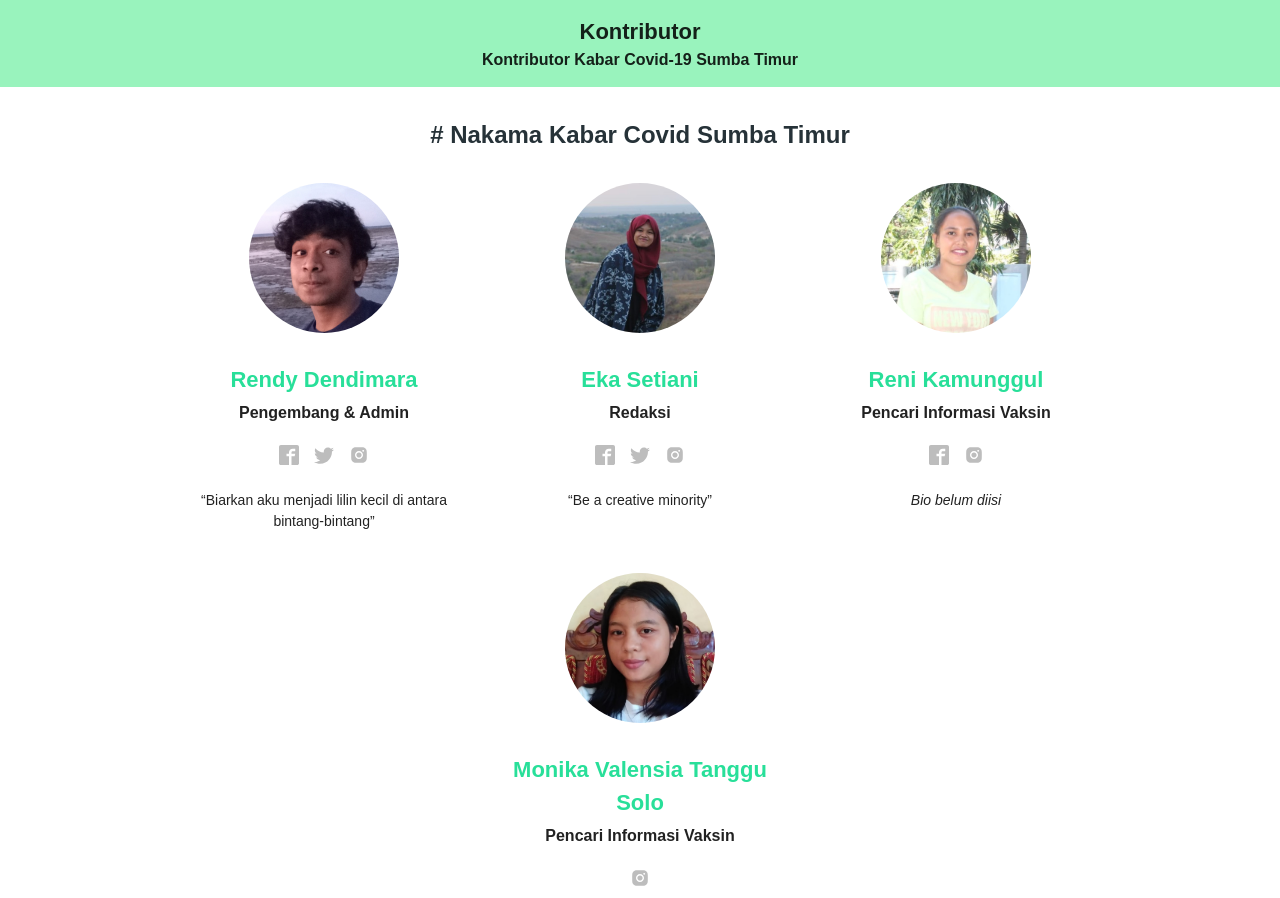
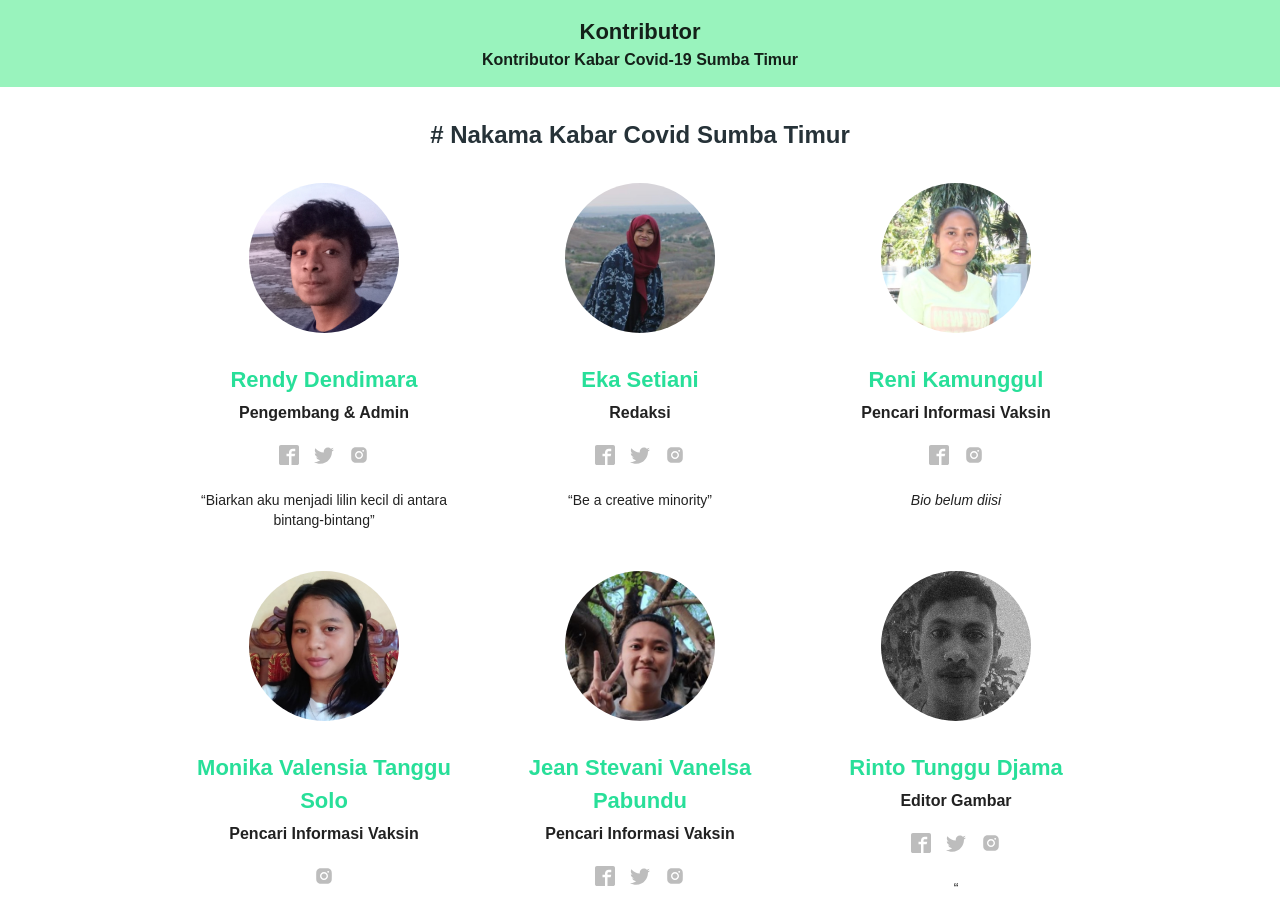
Before and after one commit to Rendydinar/Kabar-Covid-Sumba-Timur, a Next.js app: page /kontributor in a window 1280 px wide. Shown: the top 898 px of the page. Built offline with nearby package versions, Linux system fonts and the light colour scheme; no server answers.

Commit message:
Add contributor: - Jean Stevani Vanelsa Pabundu - Rinto Tunggu Djama

```diff
--- a/components/CardKontributor/index.tsx
+++ b/components/CardKontributor/index.tsx
@@ -51,9 +51,10 @@ const CardKontributor: React.FC<IProps> = (props) => {
         ) : undefined}
       </div>
       {props.contributor.bio ? (
-        <Typography className={classes.bio}>
-          <q>{props.contributor.bio}</q>
-        </Typography>
+        <div
+          className={classes.bio}
+          dangerouslySetInnerHTML={{ __html: props.contributor.bio }}
+        />
       ) : (
         <Typography className={classNames(classes.bio, 'noBio')}>
           Bio belum diisi
--- a/data/kontributor.json
+++ b/data/kontributor.json
@@ -5,7 +5,7 @@
       "facebook":"https://www.facebook.com/profile.php?id=100010536482965",
       "instagram":"https://www.instagram.com/r3ndydinar/",
       "twitter":"https://twitter.com/r3ndyDinar",
-      "bio":"Biarkan aku menjadi lilin kecil di antara bintang-bintang",
+      "bio":"<q>Biarkan aku menjadi lilin kecil di antara bintang-bintang</q>",
       "position":"Pengembang & Admin",
       "img_url": "/images/rendy.jpg"
     },
@@ -14,7 +14,7 @@
       "facebook":"https://www.facebook.com/eka.setiani.5268",
       "instagram":"https://www.instagram.com/eka_setiani_/",
       "twitter":"https://twitter.com/eka_setiani_",
-      "bio":"Be a creative minority",
+      "bio":"<q>Be a creative minority</q>",
       "position":"Redaksi",
       "img_url": "/images/eka_setiani.jpeg"
     },
@@ -32,9 +32,27 @@
       "facebook":"",
       "instagram":"https://www.instagram.com/mnkv.ts/",
       "twitter":"",
-      "bio":"Jalani dan Nikmati",
+      "bio":"<q>Jalani dan nikmati</q>",
       "position":"Pencari Informasi Vaksin",
       "img_url": "/images/monika_solo.jpeg"
+    },
+    {
+      "name":"Jean Stevani Vanelsa Pabundu",
+      "facebook":"https://www.facebook.com/jean.neny.18",
+      "instagram":"https://www.instagram.com/nenyjean_pabundu/",
+      "twitter":"https://twitter.com/jean_pabundu",
+      "bio":"<q>Tidak perlu jadi orang penting, hanya perlu jadi orang yg berguna untuk orang lain</q>",
+      "position":"Pencari Informasi Vaksin",
+      "img_url": "/images/jean_stevani_vanelsa_pabundu.jpeg"
+    },
+    {
+      "name":"Rinto Tunggu Djama",
+      "facebook":"https://www.facebook.com/rinto.djama",
+      "instagram":"https://www.instagram.com/ariesinto_/",
+      "twitter":"https://twitter.com/ariesinto_",
+      "bio":"<q><div><p>Rinto Tunggu Djama 📌</p><p>Sumba Timur_NTT📌</p> <p>I Studied At Wira Wacana Christian University Sumba📌</p> <p>Informatics Engineering Study Program📌</p></div></q>",
+      "position":"Editor Gambar",
+      "img_url": "/images/rinto_tunggu_djama.jpg"
     }
   ]
 }
```
Also changed, not shown: public/images/jean_stevani_vanelsa_pabundu.jpeg (added), public/images/rinto_tunggu_djama.jpg (added).
